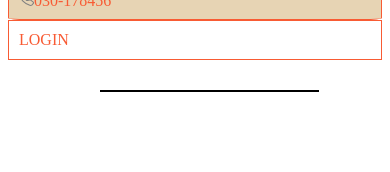
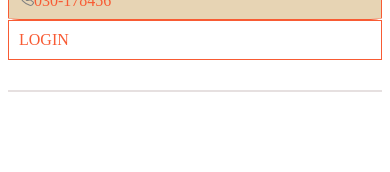
Before and after one commit to sabrinabu/restaurentapp2023, a React (Vite) app: page /wishlist in a window 390 px wide. Shown: the part 232-404 px from the top of the page. Built offline with nearby package versions, Linux system fonts and the light colour scheme.

Commit message:
wishlist made responsive

```diff
--- a/src/components/wishitem/Wishitem.tsx
+++ b/src/components/wishitem/Wishitem.tsx
@@ -25,12 +25,9 @@ export default function Wishitem({ wishItem }: wishItemProps) {
       size: size,
       qty: 1,
     };
-    console.log(cartProduct);
     dispatch(addProduct(cartProduct));
     dispatch(removeWishProduct({ id: wishItem.id }));
   };
-
-  console.log(size);
 
   return (
     <div className="wishitem">
@@ -44,7 +41,10 @@ export default function Wishitem({ wishItem }: wishItemProps) {
         <AiOutlineDelete />
       </button>
       <div className="addToCardBlock">
-        <select onChange={(e) => setSize(e.target.value)}>
+        <select
+          className="selectSize"
+          onChange={(e) => setSize(e.target.value)}
+        >
           <option>S</option>
           <option selected>M</option>
           <option>L</option>
--- a/src/components/wishitem/wishitem.scss
+++ b/src/components/wishitem/wishitem.scss
@@ -1,5 +1,5 @@
 .wishitem {
-  border: 1px solid;
+  border: 1px solid rgb(230, 224, 224);
   display: flex;
   align-items: center;
   justify-content: space-between;
@@ -23,3 +23,33 @@
     }
   }
 }
+
+@media only screen and (max-width: 750px) {
+  .wishitem {
+    border: 1px solid rgb(230, 224, 224);
+    display: flex;
+    align-items: center;
+    justify-content: space-between;
+    .img {
+      width: 30px;
+    }
+    .title {
+      font-size: 15px;
+      width: 100px;
+    }
+    .price {
+      font-size: 15px;
+    }
+    .deleteBtn {
+    }
+    .addToCardBlock {
+      display: flex;
+      gap: 5px;
+      .selectSize {
+        font-size: 10px;
+      }
+      .addCartBtn {
+      }
+    }
+  }
+}
--- a/src/pages/wishlist/wishlist.scss
+++ b/src/pages/wishlist/wishlist.scss
@@ -1,14 +1,31 @@
 .wishlist {
   .wrapper {
-    width: 97%;
+    width: 100%;
     display: flex;
     justify-content: center;
     align-items: center;
-    padding: 20px;
+    padding-top: 30px;
 
     .wishItems {
       width: 60%;
-      border: 1px solid;
+      border: 1px solid rgb(230, 224, 224);
     }
   }
 }
+
+@media only screen and (max-width: 750px) {
+  .wishlist {
+    .wrapper {
+      width: 100%;
+      display: flex;
+      justify-content: center;
+      align-items: center;
+      padding: 20px 20px 30px 0;
+
+      .wishItems {
+        width: 100%;
+        border: 1px solid rgb(230, 224, 224);
+      }
+    }
+  }
+}
```
